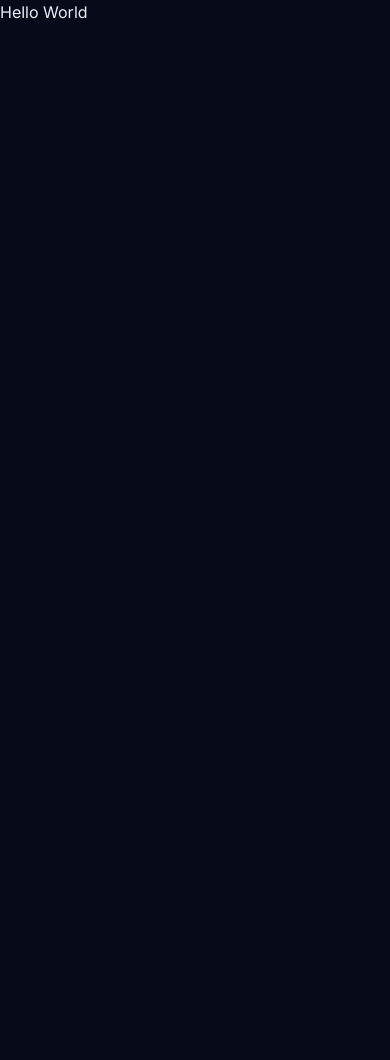
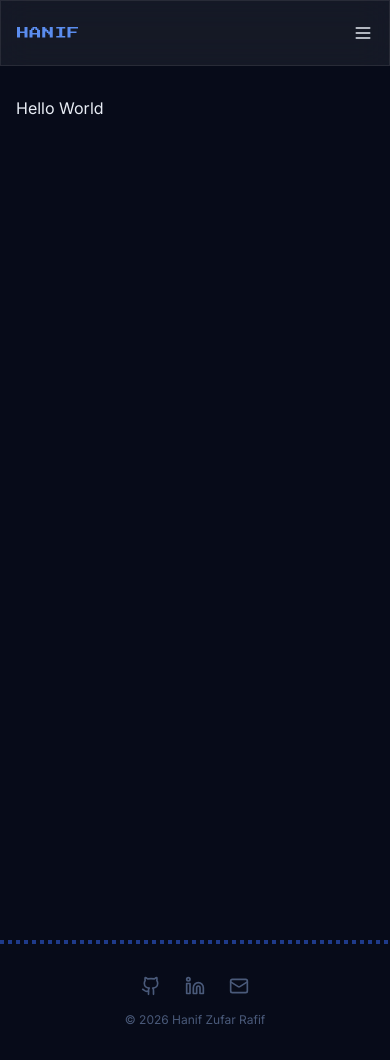
Before and after one commit to hazurafif/hazurafif.github.io, a Next.js app: page / in a window 390 px wide. Before the commit the page ends 844 px from the top, so only its background shows below. Built offline with nearby package versions, Linux system fonts and the light colour scheme.

Commit message:
feat: add navbar, footer, and root layout

```diff
--- a/src/app/layout.tsx
+++ b/src/app/layout.tsx
@@ -1,5 +1,7 @@
 import type { Metadata } from 'next'
 import { Inter, Press_Start_2P } from 'next/font/google'
+import { Navbar } from '@/components/layout/navbar'
+import { Footer } from '@/components/layout/footer'
 import './globals.css'
 
 const inter = Inter({
@@ -26,7 +28,11 @@ export default function RootLayout({
   return (
     <html lang="en" className={`${inter.variable} ${pressStart2P.variable}`}>
       <body className="bg-bg-primary text-text-primary font-body antialiased">
-        {children}
+        <Navbar />
+        <main className="mx-auto min-h-screen max-w-5xl px-4 pt-24 pb-12">
+          {children}
+        </main>
+        <Footer />
       </body>
     </html>
   )
--- /dev/null
+++ b/src/components/layout/footer.tsx
@@ -0,0 +1,41 @@
+import { PixelDivider } from '@/components/pixel/pixel-divider'
+import { Github, Linkedin, Mail } from 'lucide-react'
+import Link from 'next/link'
+
+export function Footer() {
+  return (
+    <footer className="mt-24">
+      <PixelDivider />
+      <div className="mx-auto flex max-w-5xl flex-col items-center gap-4 px-4 py-8">
+        <div className="flex gap-6">
+          <Link
+            href="https://github.com/hazurafif"
+            target="_blank"
+            className="text-text-muted transition-colors hover:text-accent-glow"
+            aria-label="GitHub"
+          >
+            <Github size={20} />
+          </Link>
+          <Link
+            href="https://linkedin.com/in/hazurafif"
+            target="_blank"
+            className="text-text-muted transition-colors hover:text-accent-glow"
+            aria-label="LinkedIn"
+          >
+            <Linkedin size={20} />
+          </Link>
+          <Link
+            href="mailto:hazurafif@example.com"
+            className="text-text-muted transition-colors hover:text-accent-glow"
+            aria-label="Email"
+          >
+            <Mail size={20} />
+          </Link>
+        </div>
+        <p className="font-body text-xs text-text-muted">
+          © {new Date().getFullYear()} Hanif Zufar Rafif
+        </p>
+      </div>
+    </footer>
+  )
+}
--- /dev/null
+++ b/src/components/layout/navbar.tsx
@@ -0,0 +1,79 @@
+'use client'
+
+import { useState } from 'react'
+import Link from 'next/link'
+import { usePathname } from 'next/navigation'
+import { Menu, X } from 'lucide-react'
+import { cn } from '@/lib/utils'
+
+const navLinks = [
+  { href: '/', label: 'Home' },
+  { href: '/about', label: 'About' },
+  { href: '/projects', label: 'Projects' },
+  { href: '/contact', label: 'Contact' },
+]
+
+export function Navbar() {
+  const [isOpen, setIsOpen] = useState(false)
+  const pathname = usePathname()
+
+  return (
+    <nav className="fixed top-0 left-0 right-0 z-50 glass">
+      <div className="mx-auto flex h-16 max-w-5xl items-center justify-between px-4">
+        <Link
+          href="/"
+          className="font-heading text-xs tracking-wider text-accent-glow hover:text-white transition-colors"
+        >
+          HANIF
+        </Link>
+
+        <div className="hidden items-center gap-6 md:flex">
+          {navLinks.map((link) => (
+            <Link
+              key={link.href}
+              href={link.href}
+              className={cn(
+                'font-body text-sm transition-colors hover:text-accent-glow',
+                pathname === link.href
+                  ? 'text-accent-glow'
+                  : 'text-text-secondary'
+              )}
+            >
+              {link.label}
+            </Link>
+          ))}
+        </div>
+
+        <button
+          onClick={() => setIsOpen(!isOpen)}
+          className="text-text-primary md:hidden"
+          aria-label="Toggle menu"
+        >
+          {isOpen ? <X size={20} /> : <Menu size={20} />}
+        </button>
+      </div>
+
+      {isOpen && (
+        <div className="glass border-t border-glass-border md:hidden">
+          <div className="flex flex-col gap-2 px-4 py-4">
+            {navLinks.map((link) => (
+              <Link
+                key={link.href}
+                href={link.href}
+                onClick={() => setIsOpen(false)}
+                className={cn(
+                  'py-2 font-body text-sm transition-colors hover:text-accent-glow',
+                  pathname === link.href
+                    ? 'text-accent-glow'
+                    : 'text-text-secondary'
+                )}
+              >
+                {link.label}
+              </Link>
+            ))}
+          </div>
+        </div>
+      )}
+    </nav>
+  )
+}
```
